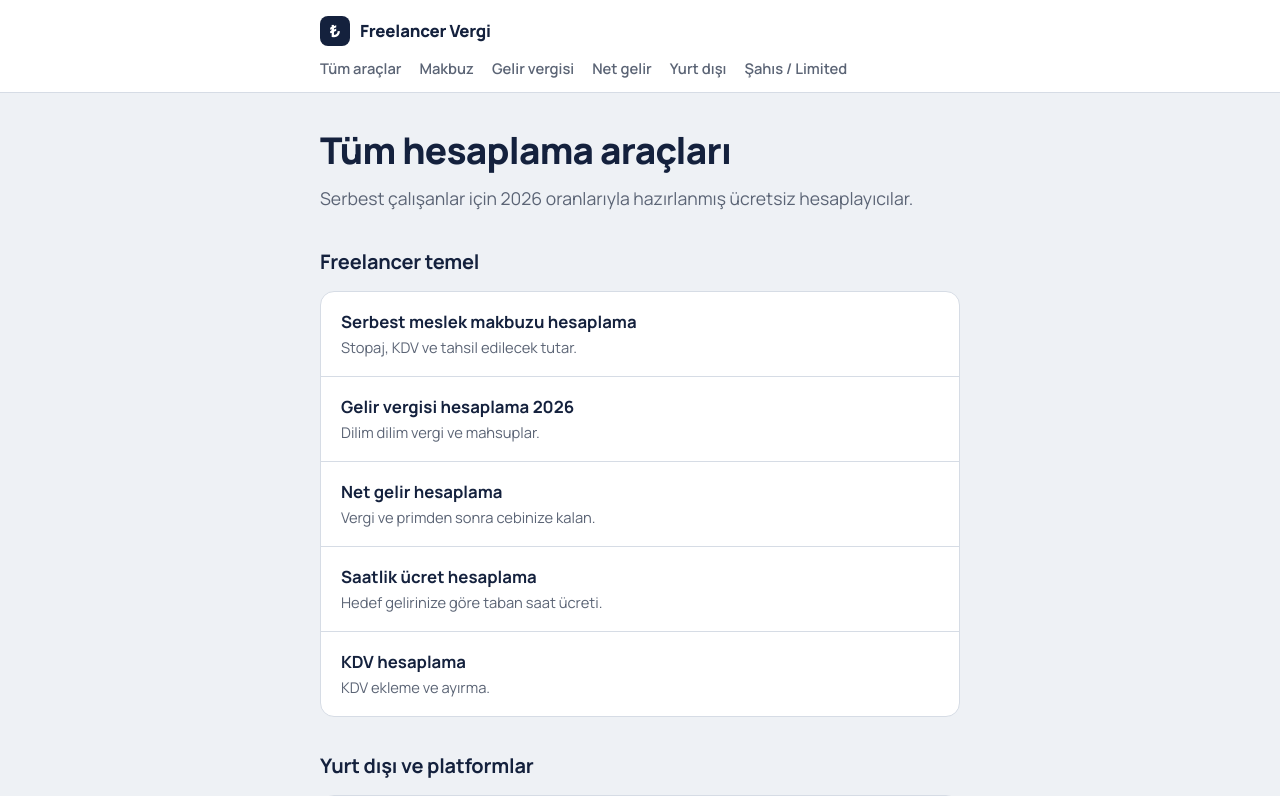
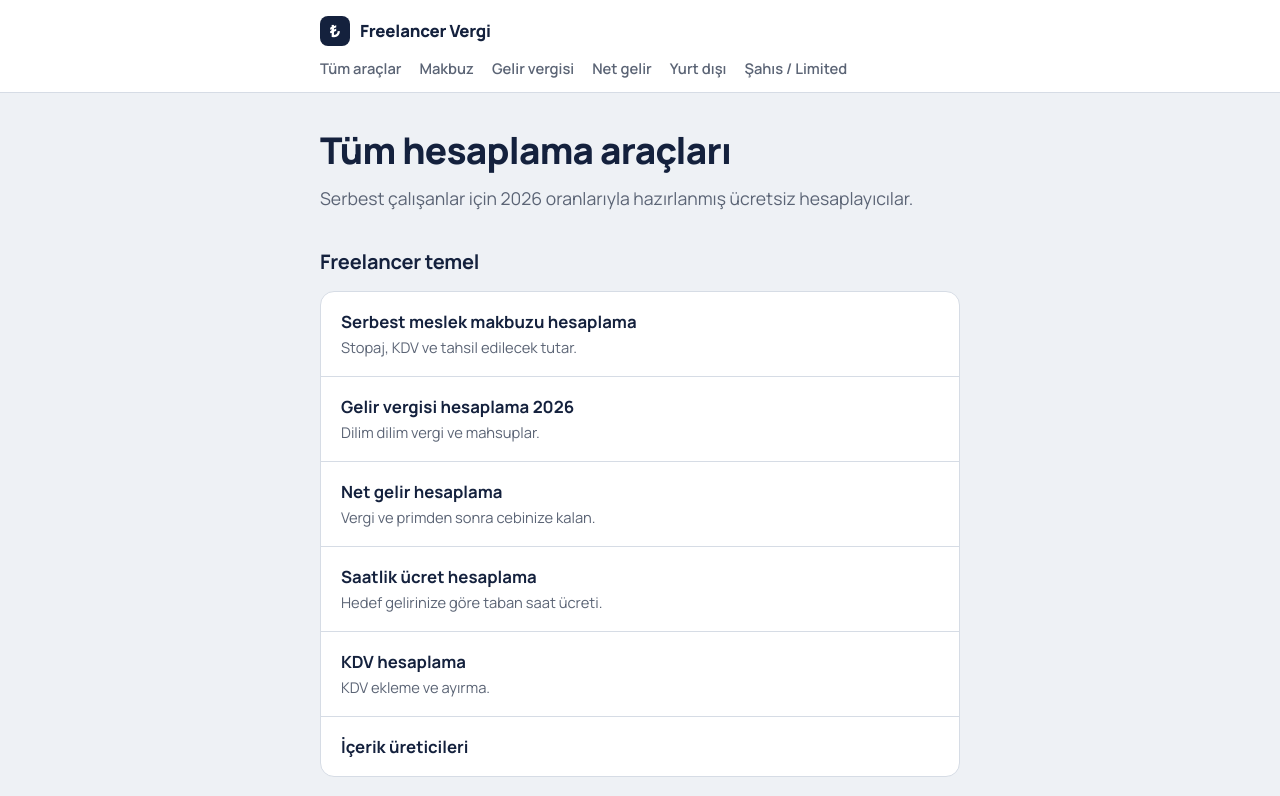
Before and after one commit to yavuzscvk-source/freelancer-vergi, a Next.js app: page /hesaplayicilar in a window 1280 px wide. Shown: the top 796 px of the page. Built offline with nearby package versions, Linux system fonts and the light colour scheme.

Commit message:
Update page.js

```diff
--- a/app/hesaplayicilar/page.js
+++ b/app/hesaplayicilar/page.js
@@ -16,6 +16,14 @@ const GRUPLAR = [
       { href: "/net-gelir-hesaplama", ad: "Net gelir hesaplama", not: "Vergi ve primden sonra cebinize kalan." },
       { href: "/saatlik-ucret-hesaplama", ad: "Saatlik ücret hesaplama", not: "Hedef gelirinize göre taban saat ücreti." },
       { href: "/kdv-hesaplama", ad: "KDV hesaplama", not: "KDV ekleme ve ayırma." },
+     {
+        ad: "İçerik üreticileri",
+        araclar: [
+      { href: "/youtube-vergi-hesaplama", ad: "YouTube gelir vergisi", not: "İstisna, %15 stopaj ve sınır kontrolü." },
+      { href: "/instagram-vergi-hesaplama", ad: "Instagram, TikTok, Twitch", not: "Sosyal medya kazancının vergisi." },
+    ],
+  },
+
     ],
   },
   {
```
